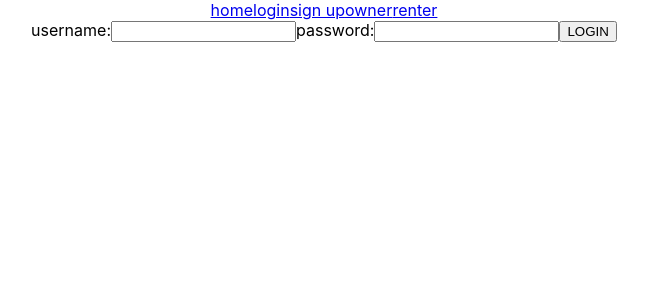
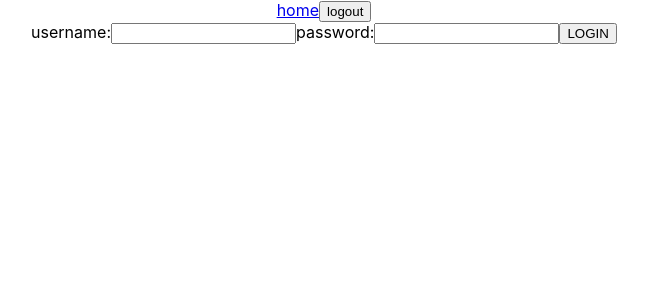
Before and after one commit to Use-My-Tech/front-end, a React (Create React App) app: page /login in a window 1280 px wide. Shown: the top 300 px of the page, without its empty margins (316-964 px from the left). Built offline with nearby package versions, Linux system fonts and the light colour scheme; sample sign-in values are in the browser's storage.

Commit message:
Addition of logout & navbar el showing if logged

```diff
--- a/src/App.js
+++ b/src/App.js
@@ -1,5 +1,5 @@
 import React from "react";
-import { Route, NavLink, Redirect } from "react-router-dom";
+import { Route, NavLink, Redirect, useHistory } from "react-router-dom";
 import { connect } from "react-redux";
 import * as actionCreators from "./state/actionCreators";
 import Login from "./Components/Login";
@@ -8,43 +8,72 @@ import Home from "./Components/Home";
 import OwnerDashboard from "./Components/OwnerDashboard";
 import RenterDashboard from "./Components/RenterDashboard";
 import ItemById from "./Components/ItemById";
+import OwnerItems from "./Components/OwnerItems";
 import "./styles/App.css";
 
-function App() {
+function App({logout}) {
+
+  const history = useHistory();
+
   return (
     <div className="App">
       <nav>
         <NavLink exact to="/" activeClassName="active" replace>
           home
         </NavLink>
+
+        {!localStorage.getItem("token") && (
+          <>
             <NavLink exact to="/login" activeClassName="active" replace>
               login
             </NavLink>
-        <NavLink exact to="signup" activeClassName="active" replace>
-          sign up
+            <NavLink exact to="/signup" activeClassName="active" replace>
+              signup
             </NavLink>
-        <NavLink exact to="owner" activeClassName="active" replace>
+          </>
+        )}
+
+        {localStorage.getItem("type") === "owner" && (
+          <NavLink exact to="/owner" activeClassName="active" replace>
             owner
           </NavLink>
-        <NavLink exact to="renter" activeClassName="active" replace>
+        )}
+
+        {localStorage.getItem("type") === "renter" && (
+          <NavLink exact to="/renter" activeClassName="active" replace>
             renter
           </NavLink>
+        )}
+
+        {!!localStorage.getItem("token") && (
+          <button type="button" onClick={evt => logout(history)}>logout</button>
+        )}
       </nav>
+
       <Route exact path="/">
         <Home />
       </Route>
+
       <Route path="/signup">
         <Signup />
       </Route>
+
       <Route path="/login">
         <Login />
       </Route>
-      <PrivateRoute path="/owner">
+
+      <PrivateRoute exact path="/owner">
         <OwnerDashboard />
       </PrivateRoute>
-      <PrivateRoute path="/renter" >
+
+      <PrivateRoute path="/owner/items">
+        <OwnerItems />
+      </PrivateRoute>
+
+      <PrivateRoute path="/renter">
         <RenterDashboard />
       </PrivateRoute>
+
       <PrivateRoute path="/item:id">
         <ItemById />
       </PrivateRoute>
--- /dev/null
+++ b/src/Components/OwnerItems.js
@@ -0,0 +1,35 @@
+import React, { useEffect, useState } from "react";
+import { connect } from "react-redux";
+import * as actionCreators from "../state/actionCreators";
+import axios from "../axiosWithAuth";
+import ItemCard from "./ItemCard";
+
+function OwnerItems() {
+    const [data, setData] = useState([])
+    const id = localStorage.getItem("user")
+  useEffect(() => {
+    axios()
+      .get(`https://usetechstuff.herokuapp.com/api/users/${id}/items`)
+      .then(res => {
+        console.log(res);
+        setData(res.data)
+      })
+      .catch(err => {
+        console.log(err);
+      });
+  }, []);
+
+  return (
+    <>
+      {data.map(item => {
+        return <ItemCard key={item.id} item={item} />;
+      })}
+    </>
+  );
+}
+
+function mapStateToProps(state) {
+  return {};
+}
+
+export default connect(mapStateToProps, actionCreators)(OwnerItems);
--- a/src/state/actionCreators.js
+++ b/src/state/actionCreators.js
@@ -14,6 +14,7 @@ export const onLogin = (formValues, history) => dispatch => {
     .post("https://usetechstuff.herokuapp.com/api/login", formValues)
     .then(res => {
       dispatch({ type: types.LOGIN });
+      localStorage.setItem("type", res.data.user.department);
       localStorage.setItem("token", res.data.token);
       localStorage.setItem("user", res.data.user.id);
       history.push(`/${res.data.user.department}`);
@@ -74,3 +75,10 @@ export const deleteItem = (id) => dispatch => {
     console.log(err)
   })
 }
+
+export const logout = (history) => dispatch => {
+  localStorage.removeItem("token");
+  localStorage.removeItem("user");
+  localStorage.removeItem("type");
+  history.push("/login")
+}
```
Also changed, not shown: 1 other file (tests, documents, lock files or other folders). Lines whose indentation alone changed are shown as unchanged.
